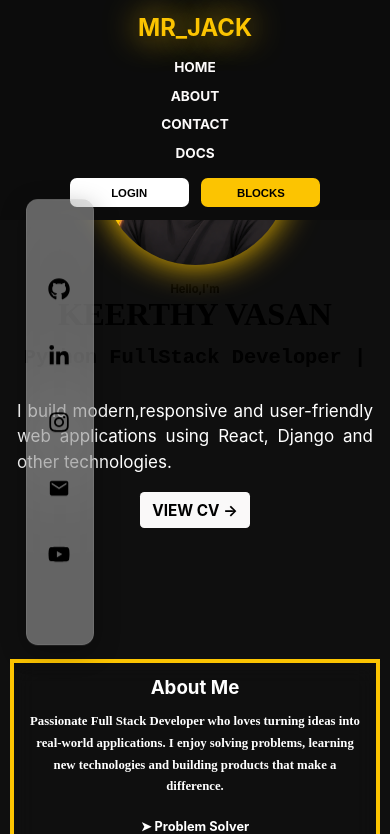
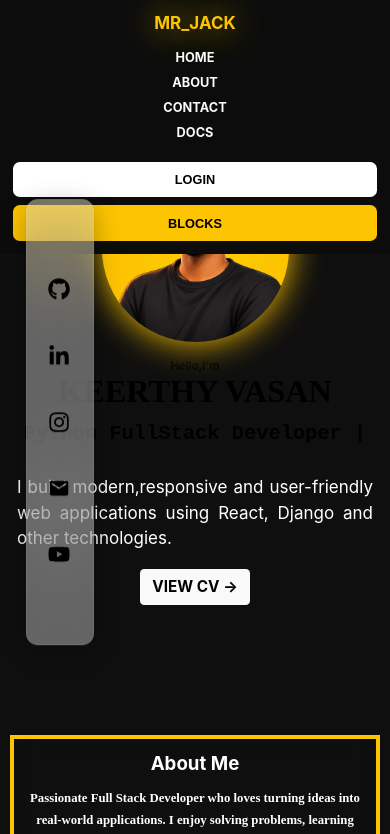
Before and after one commit to keerthy-07/my-app, a React (Create React App) app: page / in a window 390 px wide. Shown: the top 834 px of the page. Built offline with nearby package versions, Linux system fonts and the light colour scheme.

Commit message:
updated portfolio design

```diff
--- a/src/components/aboutme/aboutme.css
+++ b/src/components/aboutme/aboutme.css
@@ -1,6 +1,7 @@
 .about-card {
   width: 95%;
-  height: 640px;
+  max-width: 1200px;
+  height: auto;
   margin: auto;
   margin-top: 11%;
   display: flex;
--- a/src/components/header/head.css
+++ b/src/components/header/head.css
@@ -90,29 +90,59 @@ nav ul li{
     color: #000000;
 }
 
-@media(max-width:992px){
+/* ===========================
+   Tablet & Mobile
+=========================== */
+@media screen and (max-width:768px){
 
     .head{
-    padding:15px 25px;
+        padding:15px 20px;
+        flex-wrap:wrap;
+    }
+
+    .head h2{
+        font-size:22px;
     }
 
     nav ul{
-    gap:20px;
+        gap:18px;
+        flex-wrap:wrap;
+        justify-content:center;
+        margin-top:15px;
     }
 
+    nav ul li{
+        font-size:15px;
     }
 
-@media(max-width:768px){
+    .buttons{
+        width:100%;
+        justify-content:center;
+        margin-top:15px;
+        gap:10px;
+    }
+
+    .blocks,
+    .log{
+        padding:10px 18px;
+        font-size:14px;
+    }
+}
+
+/* ===========================
+   Mobile (480px)
+=========================== */
+@media screen and (max-width:480px){
 
     .head{
-    flex-wrap:wrap;
-    justify-content:center;
-    gap:20px;
+        flex-direction:column;
+        padding:15px;
+        text-align:center;
     }
 
     .head h2{
-    width:100%;
-    text-align:center;
+        font-size:20px;
+        margin-bottom:10px;
     }
 
     nav{
@@ -120,23 +150,29 @@ nav{
     }
 
     nav ul{
+        display:flex;
         flex-direction:column;
+        gap:12px;
         align-items:center;
-    gap:15px;
+        margin:10px 0;
+    }
+
+    nav ul li{
+        font-size:15px;
     }
 
     .buttons{
+        flex-direction:column;
         width:100%;
-    justify-content:center;
     }
 
     .blocks,
     .log{
-    width:140px;
+        width:100%;
+        padding:12px;
+        font-size:15px;
     }
-
 }
-
 
 
 
--- a/src/components/profile/profile.css
+++ b/src/components/profile/profile.css
@@ -29,7 +29,7 @@
 }
 
 .left img {
-    position: absolute;
+    position: static;
     right: 220px;
     width: 400px;
     height: 490px;
--- a/src/page/home/home.css
+++ b/src/page/home/home.css
@@ -9,6 +9,7 @@
 
 body {
     zoom: 85%;
+    padding-top: 90px;
     background-color: #0f0f0f;
 }
 .hr hr {
```
Lines whose indentation alone changed are shown as unchanged.
